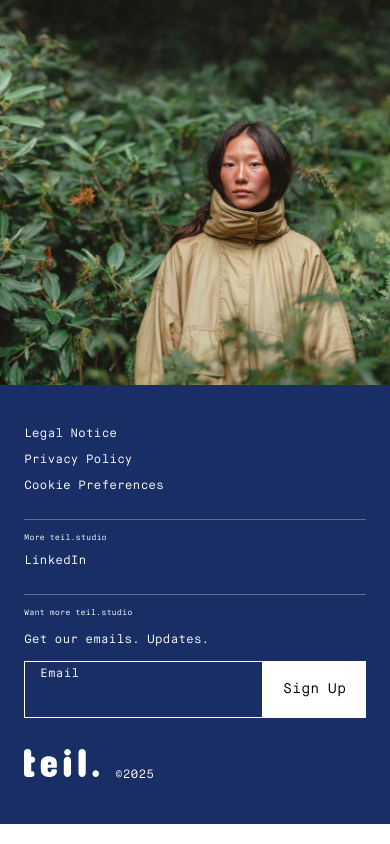
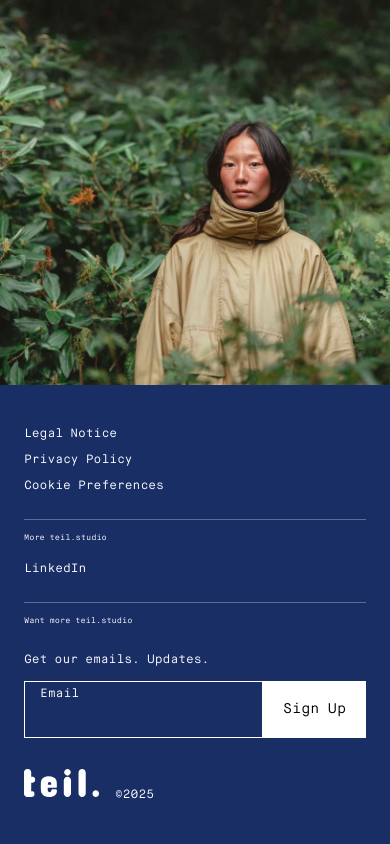
Before and after one commit to kooooz/teil-studio, a Next.js app in the folder Documents/teil.studio/: page / in a window 390 px wide. Shown: the part 3093-3937 px from the top of the page. Built offline with nearby package versions, Linux system fonts and the light colour scheme.

Commit message:
Add more space before/after LinkedIn text and between 'Want more teil.studio' and 'Get our emails' in mobile footer

```diff
--- a/Documents/teil.studio/src/components/Footer.tsx
+++ b/Documents/teil.studio/src/components/Footer.tsx
@@ -156,7 +156,7 @@ export default function Footer({ variant = 'absolute' }: { variant?: FooterVaria
               href="https://www.linkedin.com/in/koljaorzeszko"
               target="_blank"
               rel="noopener noreferrer"
-              className="block font-['Maison_Neue_Mono',_sans-serif] text-[12px] text-white hover:opacity-80"
+              className="block font-['Maison_Neue_Mono',_sans-serif] text-[12px] text-white hover:opacity-80 my-4"
             >
               LinkedIn
             </a>
@@ -168,7 +168,7 @@ export default function Footer({ variant = 'absolute' }: { variant?: FooterVaria
           {/* Newsletter section */}
           <div className="space-y-3">
             <p className="font-['Maison_Neue_Mono',_sans-serif] text-[8px] text-white -mt-3">Want more teil.studio</p>
-            <p className="font-['Maison_Neue_Mono',_sans-serif] text-[12px] text-white">Get our emails. Updates.</p>
+            <p className="font-['Maison_Neue_Mono',_sans-serif] text-[12px] text-white mt-6">Get our emails. Updates.</p>
             <form onSubmit={handleNewsletterSignup} className="flex">
               {/* Honeypot field - hidden from humans, visible to bots */}
               <input
```
